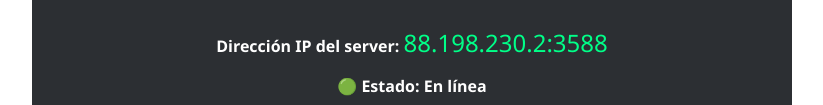
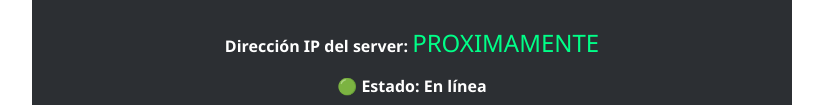
Before and after one commit to Titanlegion-net/server, a plain HTML site: page index.html in a window 1280 px wide. Shown: the part 2614-2719 px from the top of the page, without its empty margins (228-1051 px from the left). Drawn offline with Linux system fonts and the light colour scheme.

Commit message:
Update index.html

```diff
--- a/index.html
+++ b/index.html
@@ -267,7 +267,7 @@
 
 
   <div class="server-info">
-    <p><strong>Dirección IP del server:</strong> <span class="ip">88.198.230.2:3588</span></p>
+    <p><strong>Dirección IP del server:</strong> <span class="ip">PROXIMAMENTE</span></p>
     <p class="status">🟢 Estado: En línea</p>
     <div class="discord">
       <a href="https://discord.gg/UmZTzZx7" target="_blank">Unite a nuestro Discord</a>
```
